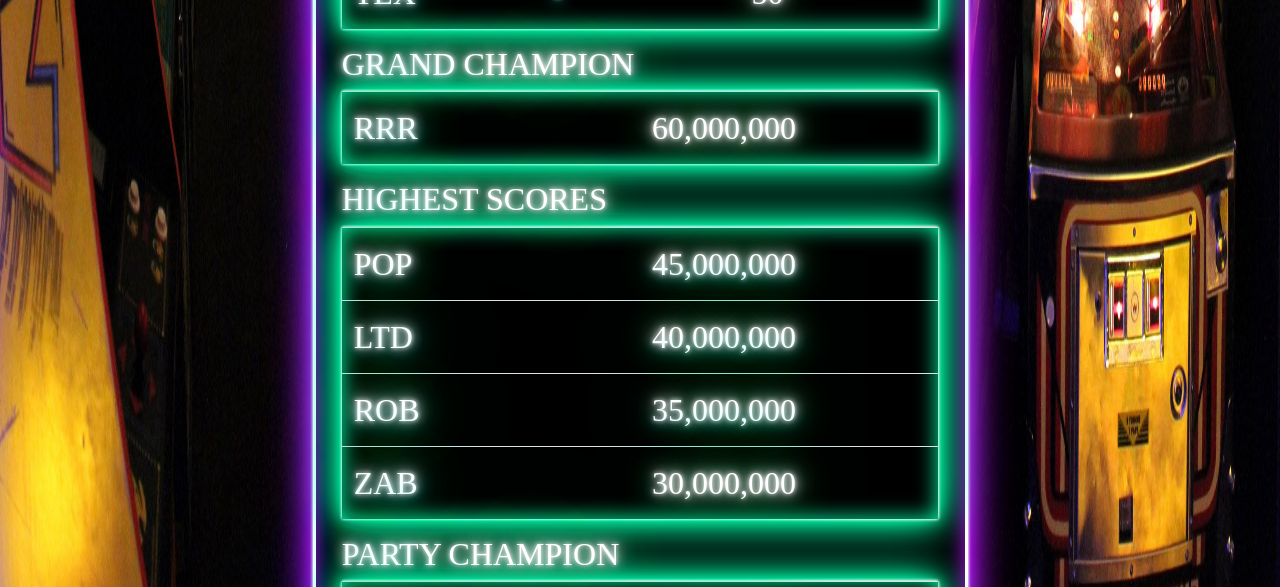
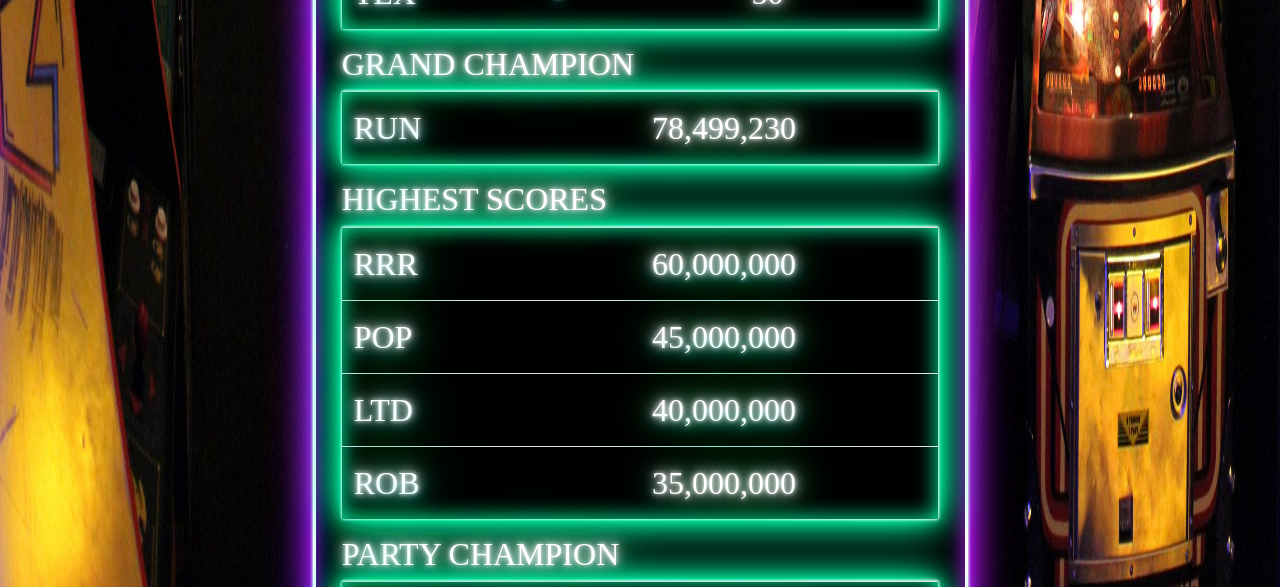
Before and after one commit to vmvpin/vmvpin.github.io, a Jekyll site: the page built from _games/cv_20h.md, in a window 1280 px wide. Shown: the part 972-1559 px from the top of the page. Built offline with Jekyll 4.4.1, drawn with Linux system fonts in a browser that asks for light colours.

Commit message:
Updated high scores md files

```diff
--- a/_games/cv_20h.md
+++ b/_games/cv_20h.md
@@ -16,16 +16,16 @@
 ## GRAND CHAMPION
 {:.scoreText}
 
-| RRR | 60,000,000 |
+| RUN | 78,499,230 |
 {:.scoreText .table .td}
 
 ## HIGHEST SCORES
 {:.scoreText}
 
+| RRR | 60,000,000 |
 | POP | 45,000,000 |
 | LTD | 40,000,000 |
 | ROB | 35,000,000 |
-| ZAB | 30,000,000 |
 {:.scoreText .table .td}
 
 ## PARTY CHAMPION
```
